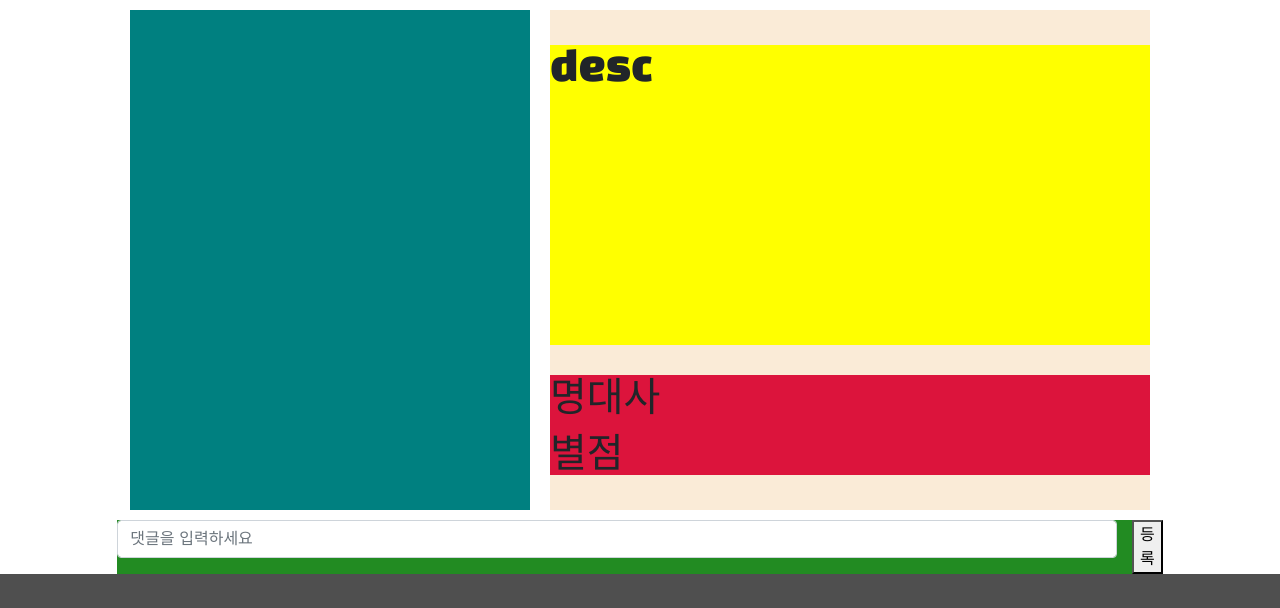
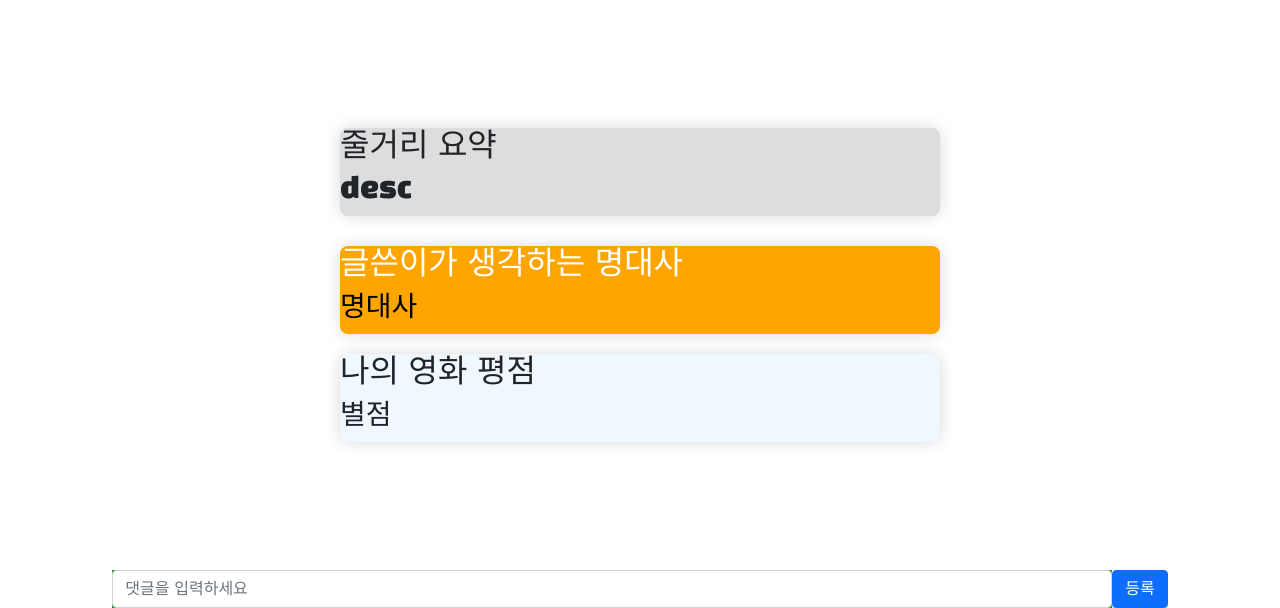
Before and after one commit to WooramHong1996/-19-, a Flask app: page /movieDetail in a window 1280 px wide. Shown: the part 300-908 px from the top of the page. Before the commit the page ends 874 px from the top, so only its background shows below. Run offline with Flask 2, Linux system fonts and the light colour scheme; data that the repository does not hold is empty.

Commit message:
fix : detail CSS 수정

```diff
--- a/templates/detail.html
+++ b/templates/detail.html
@@ -82,11 +82,11 @@
             display: flex;
             justify-content: center;
             flex-direction: column;
-            background-color: antiquewhite;
             width: 600px;
-            height: 500px;
+            height: 550px;
             margin: 10px;
         }
+
 
         .comment-part {
             display: flex;
@@ -96,15 +96,23 @@
         }
 
         .img {
+            margin-top: 10px;
             background-color: teal;
-            width: 400px;
-            height: 500px;
-            margin: 10px;
+            width: auto;
+            height: 550px;
+        }
+
+        .img_fill {
+            width: auto;
+            height: 550px;
+            box-shadow: 0px 0px 16px 0px rgba(0, 0, 0, .15);
         }
 
         .desc {
-            background-color: yellow;
-            height: 300px;
+            background-color: #DDDDDD;
+            height: auto;
+            border-radius: 8px;
+            box-shadow: 0px 0px 16px 0px rgba(0, 0, 0, .15);
         }
 
         .comment-input {
@@ -118,16 +126,25 @@
         }
 
         .star {
-            background-color: crimson;
-            height: 100px;
+            background-color: orange;
+            height: auto;
             margin-top: 30px;
+            box-shadow: 0px 0px 16px 0px rgba(0, 0, 0, .15);
+            border-radius: 8px;
+            color: white;
+        }
+
+        .star_famous {
+            color: black;
         }
 
         .comment {
-            background-color: darkslateblue;
-            color: antiquewhite;
+            background-color: peachpuff;
+            border-radius: 8px;
             max-width: 1000px;
             width: 100%;
+            font-size: 23px;
+            box-shadow: 0px 0px 16px 0px rgba(0, 0, 0, .15);
         }
 
         .modal {
@@ -195,6 +212,13 @@
             margin-bottom: 15px;
         }
 
+        .star_show {
+            margin-top: 20px;
+            background-color: aliceblue;
+            box-shadow: 0 0 15px rgba(0, 00, 0, 0.15);
+            border-radius: 8px;
+        }
+
     </style>
     <script>
         function open_box() {
@@ -249,42 +273,37 @@
 
 
 <div class="info-box" id="show-box">
-    <!--img, desc box-->
     <div class="img">
-        <img id="called-img">
+        <img id="called-img" class="img_fill">
     </div>
+
     <div class="desc-box">
         <div class="desc">
-            <h1 id="desc">desc</h1>
+            <h2> 줄거리 요약</h2>
+            <h3 id="desc">desc</h3>
         </div>
         <div class="star">
-            <h1 id="called_famous">명대사</h1>
-            <h1 id="called_star">별점</h1>
+            <h2>글쓴이가 생각하는 명대사</h2>
+            <h3 id="called_famous" class="star_famous">명대사</h3>
+        </div>
+        <div class="star_show">
+            <h2>나의 영화 평점</h2>
+            <h3 id="called_star">별점</h3>
+            </h1>
         </div>
     </div>
 </div>
 
 
 <div class="comment-box">
-    <!--commet box-->
     <div class="comment-input">
         <input id="write_comment" class="form-control" type="text" placeholder="댓글을 입력하세요">
     </div>
     <div class="comment-box">
-        <!--commet box-->
-        <div class="comment-input">
-            <h1></h1>
-        </div>
-        <button onclick="add_comment()">등록</button>
+        <button onclick="add_comment()" class="btn btn-primary">등록</button>
     </div>
-    <!--    <div class="comment-part">-->
-    <!--        <div class="comment">-->
-    <!--            <h1>댓글 내용</h1>-->
-    <!--        </div>-->
-    <!--        <button onclick="openModal()">삭제</button>-->
-    <!--    </div>-->
 </div>
-<!--<button onclick="add_comment()">등록</button>-->
+
 </div>
 <div id="comments">
 </div>
```
